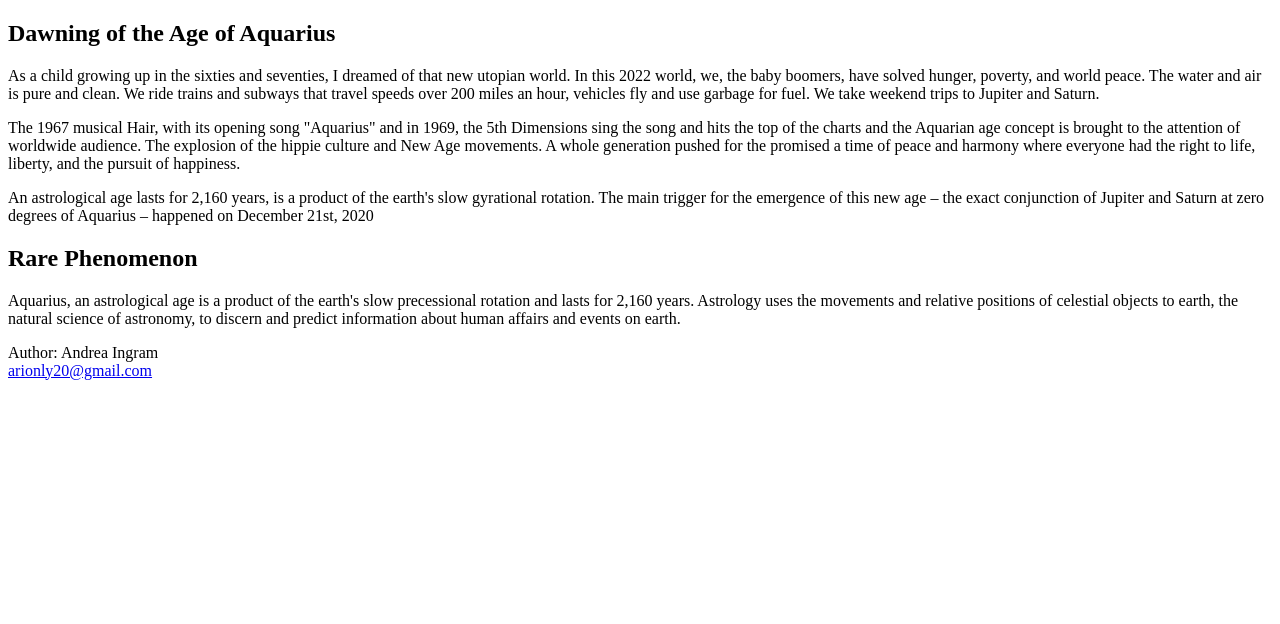
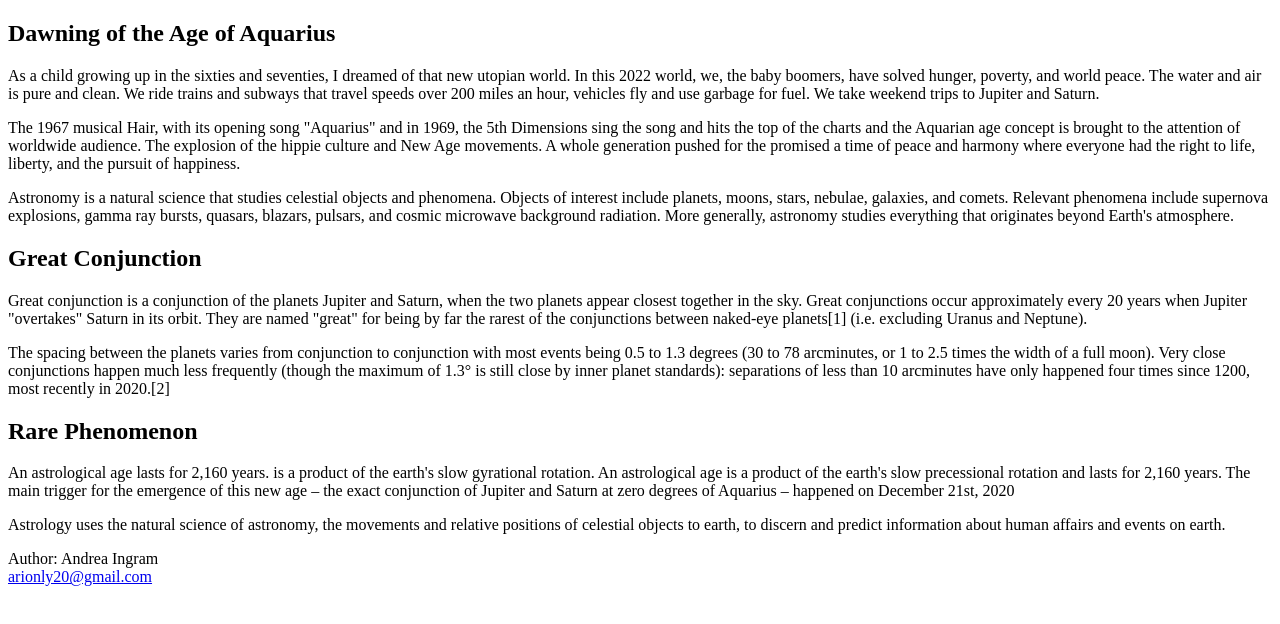
Before and after one commit to KC-CG-Oct-2021/assignment-4-html-me-something-Arionly, a website: page index.html in a window 1280 px wide. Drawn offline with Linux system fonts and the light colour scheme.

Commit message:
commit first on webpage

```diff
--- a/index.html
+++ b/index.html
@@ -11,21 +11,50 @@
          <!-- Write your HTML in this file! -->
          <p> The 1967 musical Hair, with its opening song "Aquarius" and in 1969, the 5th Dimensions sing the song and hits the top of the charts and the Aquarian age concept is brought to the attention of worldwide audience. The explosion of the hippie culture and New Age movements. A whole generation pushed for the promised a time of peace and harmony where everyone had the right to life, liberty, and the pursuit of happiness. </p>
          <!-- Write your HTML in this file! -->
-         <p>An astrological age lasts for 2,160 years, is a product of the earth's slow gyrational rotation. The main trigger for the emergence of this new age – the exact conjunction of Jupiter and Saturn at zero degrees of Aquarius – happened on December 21st, 2020   </p>
+         <p>  </p>
+      </article>
 
-      </article>
+      <article>
+         <!-- Write your HTML in this file! -->
+         <p> </p>
+         <p>Astronomy is a natural science that studies celestial objects and phenomena. Objects of interest include planets, moons, stars, nebulae, galaxies, and comets. Relevant phenomena include supernova explosions, gamma ray bursts, quasars, blazars, pulsars, and cosmic microwave background radiation. More generally, astronomy studies everything that originates beyond Earth's atmosphere.
+         </p>
+       </article>
+
+      <article>
+         <!-- Write your HTML in this file! -->
+         <h1>Great Conjunction</h1>
+         <p>Great conjunction is a conjunction of the planets Jupiter and Saturn, when the two planets appear closest together in the sky. Great conjunctions occur approximately every 20 years when Jupiter "overtakes" Saturn in its orbit. They are named "great" for being by far the rarest of the conjunctions between naked-eye planets[1] (i.e. excluding Uranus and Neptune).
+         </p>
+         <p>The spacing between the planets varies from conjunction to conjunction with most events being 0.5 to 1.3 degrees (30 to 78 arcminutes, or 1 to 2.5 times the width of a full moon). Very close conjunctions happen much less frequently (though the maximum of 1.3° is still close by inner planet standards): separations of less than 10 arcminutes have only happened four times since 1200, most recently in 2020.[2] </p>
+
+       </article>
+
       <article>
          <!-- Write your HTML in this file! -->
          <h1>Rare Phenomenon </h1>
-         <p>Aquarius, an astrological age is a product of the earth's slow precessional rotation and lasts for 2,160 years.  Astrology uses the movements and relative positions of celestial objects to earth, the natural science of astronomy, to discern and predict information about human affairs and events on earth. </p>
+         <p>An astrological age lasts for 2,160 years. is a product of the earth's slow gyrational rotation. An astrological age is a product of the earth's slow precessional rotation and lasts for 2,160 years.  The main trigger for the emergence of this new age – the exact conjunction of Jupiter and Saturn at zero degrees of Aquarius – happened on December 21st, 2020  </p>
          <!-- Write your HTML in this file! -->
          <p> </p>
          <!-- Write your HTML in this file! -->
          <p> </p>
        </article>
+
        <article>
          <!-- Write your HTML in this file! -->
          <p> </p>
+         <p> </p>
+       </article>
+
+      <article>
+        <!-- Write your HTML in this file! -->
+        <p> </p>
+        <p> </p>
+      </article>
+
+       <article>
+         <!-- Write your HTML in this file! -->
+         <p>Astrology uses the natural science of astronomy, the movements and relative positions of celestial objects to earth, to discern and predict information about human affairs and events on earth. </p>
          <p></p>
 
          <!-- Write your HTML in this file! -->
--- a/package.json
+++ b/package.json
@@ -12,5 +12,7 @@
     "jasmine": "^3.6.3",
     "jsdom": "^16.4.0"
   },
-  "dependencies": {}
+  "dependencies": {
+    "prompt-sync": "^4.1.6"
+  }
 }
```
Also changed, not shown: 4 other files.
